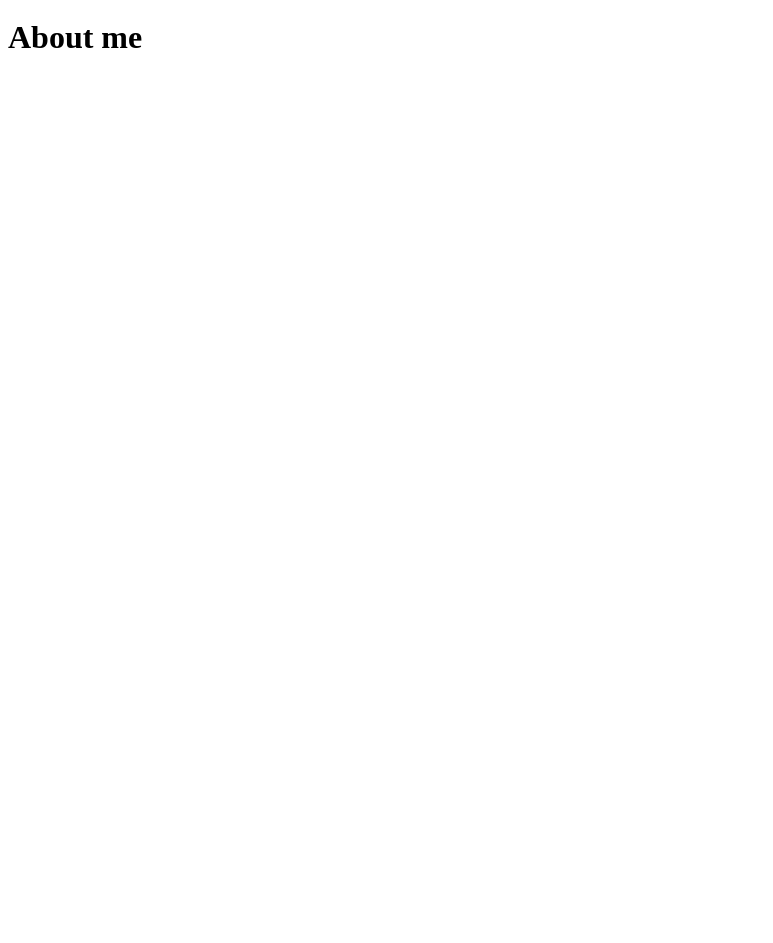
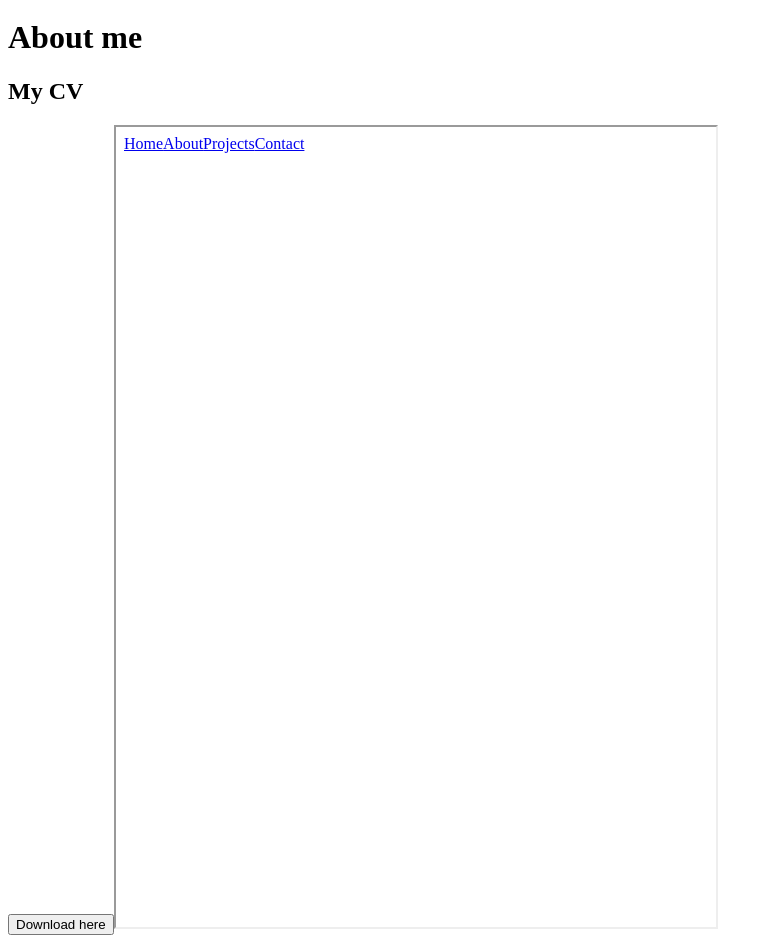
Before and after one commit to falda/myPortfolio, an Angular app: page /about in a window 1280 px wide. Shown: the part 28-971 px from the top of the page, without its empty margins (0-773 px from the left). Before the commit the page ends 800 px from the top, so only its background shows below. Built offline with nearby package versions, Linux system fonts and the light colour scheme.

Commit message:
J'ai régler quelque soucis et continué d'avancer la page about

```diff
--- a/angular.json
+++ b/angular.json
@@ -98,5 +98,8 @@
         }
       }
     }
+  },
+  "cli": {
+    "analytics": "37d6f1d6-ff35-46fa-8dc4-0d05a5415c42"
   }
 }
--- a/src/app/about/about.component.html
+++ b/src/app/about/about.component.html
@@ -1,3 +1,15 @@
 <div class="about">
     <h1>About me</h1>
+
+    <section>
+
+    </section>
+
+    <section class="cv">
+        <h2>My CV</h2>
+        <a href="/myCV.pdf" download>
+            <button>Download here</button>
+        </a>
+        <iframe src="/myCV.pdf" width="600" height="800"></iframe>
+    </section>
 </div>
```
Also changed, not shown: 2 other files (tests, documents, lock files or other folders).
